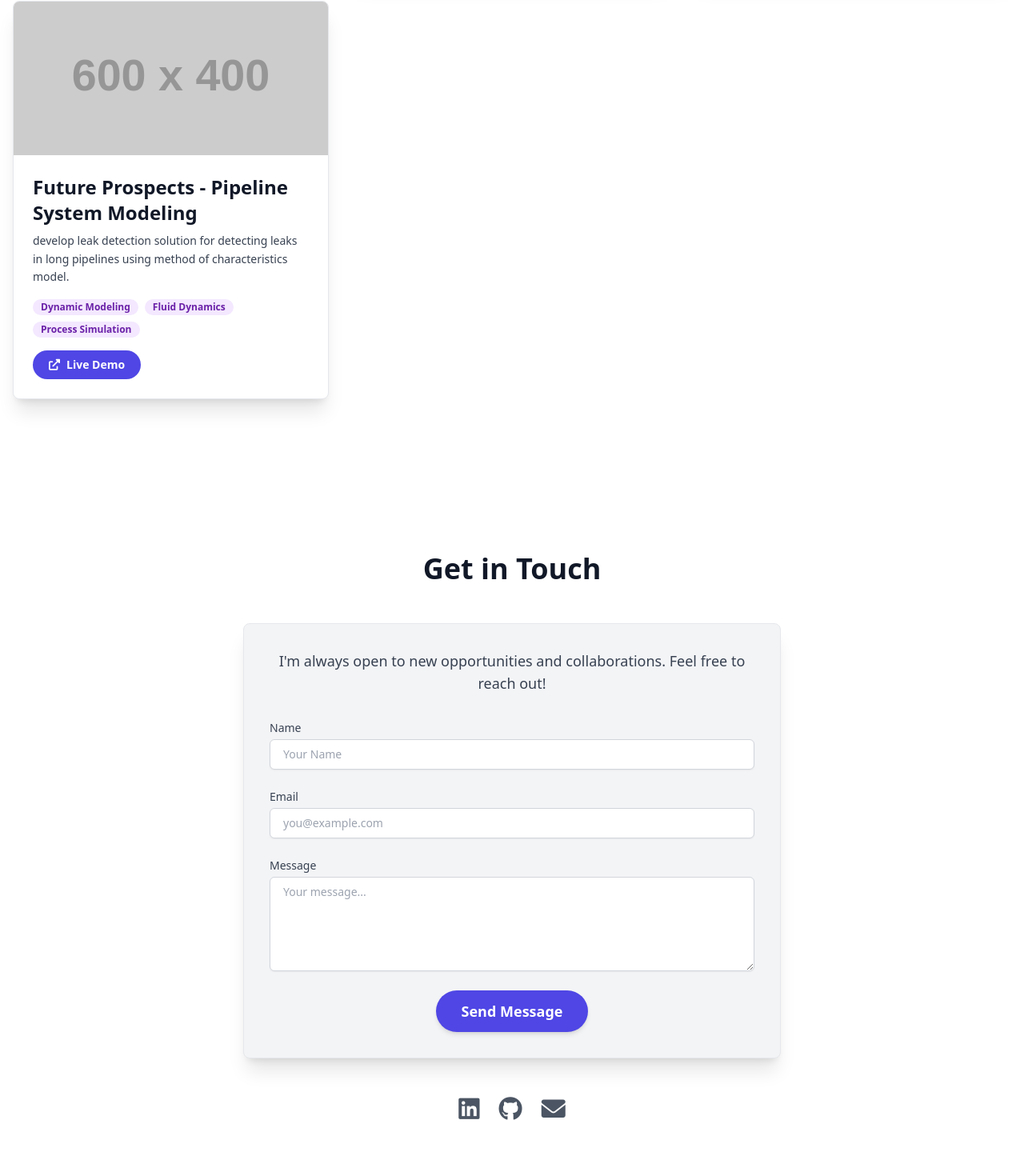
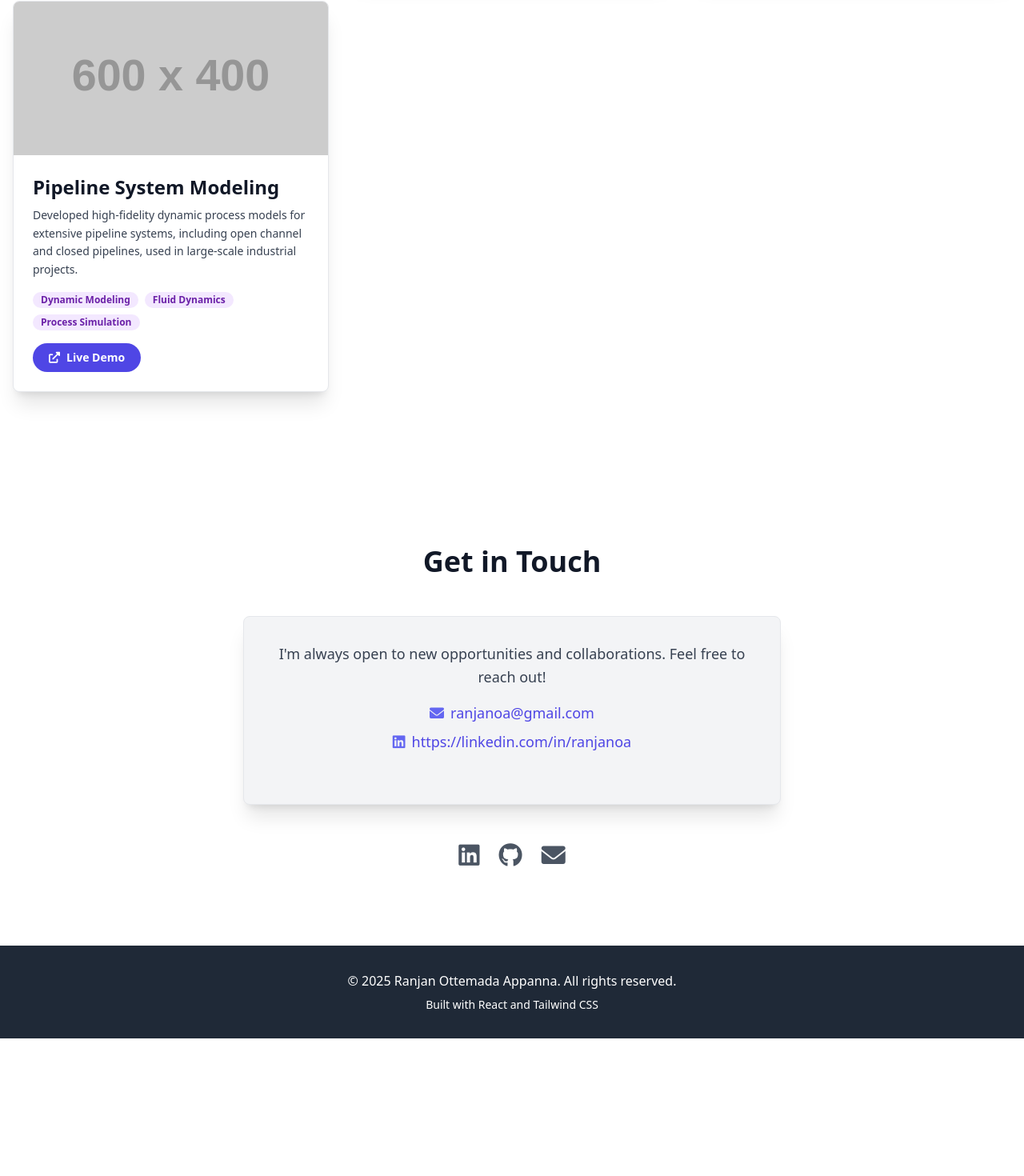
Before and after one commit to ranjanoa/Static-Portfolio, a React (Create React App) app: page / in a window 1280 px wide. Shown: the part 5959-7429 px from the top of the page at 80% size. After the commit the page ends 7257 px from the top, so only its background shows below. Built offline with nearby package versions, Linux system fonts and the light colour scheme.

Commit message:
updated contact information

```diff
--- a/package.json
+++ b/package.json
@@ -2,7 +2,6 @@
   "name": "ranjan-portfolio",
   "version": "0.1.0",
   "private": true,
-  //"homepage": "https://github.com/ranjanoa/Static-Portfolio",
   "dependencies": {
     "html2canvas": "^1.4.1",
     "jspdf": "^3.0.1",
--- a/src/App.js
+++ b/src/App.js
@@ -96,8 +96,8 @@ function App() {
       },
       {
         id: 'proj2',
-        title: 'Process Simulation Platform- Prototype', // Updated title
-        description: 'Revolutionizing Industrial Process Simulation – A Powerful Web-Based Platform 🚀 Bringing Advanced Simulation to Everyone, Work in progress.', // Updated description
+        title: 'Process Simulation Platform', // Updated title
+        description: 'Revolutionizing Industrial Process Simulation – A Powerful Web-Based Platform 🚀 Bringing Advanced Simulation to Everyone.', // Updated description
         thumbnail: 'https://drive.google.com/thumbnail?id=1hZKBStYP4MBcdPRtDl8FPQr37eanyM_Z&sz=w600', // New thumbnail for this project
         liveLink: 'https://testranjansim.vercel.app/', // UPDATED LIVE LINK
         githubLink: null, // GitHub link removed
@@ -114,8 +114,8 @@ function App() {
       },
       {
         id: 'proj4',
-        title: ' Future Prospects - Pipeline System Modeling',
-        description: 'develop leak detection solution for detecting leaks in long pipelines using method of characteristics model.',
+        title: 'Pipeline System Modeling',
+        description: 'Developed high-fidelity dynamic process models for extensive pipeline systems, including open channel and closed pipelines, used in large-scale industrial projects.',
         thumbnail: 'https://placehold.co/600x400/F59E0B/ffffff?text=Pipeline+Modeling',
         liveLink: '#',
         githubLink: null, // GitHub link removed
@@ -369,53 +369,24 @@ function App() {
         <section id="contact" className="py-16 md:py-24 bg-white">
           <div className="container mx-auto px-4">
             <h2 className="text-4xl font-bold text-center text-gray-900 mb-12">Get in Touch</h2>
-            <div className="max-w-2xl mx-auto bg-gray-100 p-8 rounded-lg shadow-xl border border-gray-200">
-              <p className="text-center text-lg text-gray-700 mb-8">
+            <div className="max-w-2xl mx-auto bg-gray-100 p-8 rounded-lg shadow-xl text-center border border-gray-200">
+              <p className="text-lg text-gray-700 leading-relaxed mb-4">
                 I'm always open to new opportunities and collaborations. Feel free to reach out!
               </p>
-              <form className="space-y-6">
-                <div>
-                  <label htmlFor="contact-name" className="block text-sm font-medium text-gray-700 mb-1">Name</label>
-                  <input
-                    type="text"
-                    id="contact-name"
-                    name="name"
-                    className="mt-1 block w-full px-4 py-2 border border-gray-300 rounded-md shadow-sm focus:ring-indigo-500 focus:border-indigo-500 sm:text-sm"
-                    placeholder="Your Name"
-                    required
-                  />
-                </div>
-                <div>
-                  <label htmlFor="contact-email-form" className="block text-sm font-medium text-gray-700 mb-1">Email</label>
-                  <input
-                    type="email"
-                    id="contact-email-form"
-                    name="email"
-                    className="mt-1 block w-full px-4 py-2 border border-gray-300 rounded-md shadow-sm focus:ring-indigo-500 focus:border-indigo-500 sm:text-sm"
-                    placeholder="you@example.com"
-                    required
-                  />
-                </div>
-                <div>
-                  <label htmlFor="contact-message" className="block text-sm font-medium text-gray-700 mb-1">Message</label>
-                  <textarea
-                    id="contact-message"
-                    name="message"
-                    rows="5"
-                    className="mt-1 block w-full px-4 py-2 border border-gray-300 rounded-md shadow-sm focus:ring-indigo-500 focus:border-indigo-500 sm:text-sm"
-                    placeholder="Your message..."
-                    required
-                  ></textarea>
-                </div>
-                <div className="text-center">
-                  <button
-                    type="submit"
-                    className="bg-indigo-600 text-white px-8 py-3 rounded-full text-lg font-semibold hover:bg-indigo-700 transition duration-300 transform hover:scale-105 shadow-md"
-                  >
-                    Send Message
-                  </button>
-                </div>
-              </form>
+              <div className="space-y-2 mb-8">
+                <p className="text-gray-800 text-lg">
+                  <i className="fas fa-envelope text-indigo-500 mr-2"></i>
+                  <a href={`mailto:${portfolioData.contactEmail}`} className="text-indigo-600 hover:underline">
+                    {portfolioData.contactEmail}
+                  </a>
+                </p>
+                <p className="text-gray-800 text-lg">
+                  <i className="fab fa-linkedin text-indigo-500 mr-2"></i>
+                  <a href={portfolioData.linkedinUrl} target="_blank" rel="noopener noreferrer" className="text-indigo-600 hover:underline">
+                    {portfolioData.linkedinUrl}
+                  </a>
+                </p>
+              </div>
             </div>
             <div className="flex justify-center space-x-6 mt-12 text-gray-600">
               <a href={portfolioData.linkedinUrl} target="_blank" rel="noopener noreferrer" className="hover:text-indigo-600 transition duration-300">
```
Also changed, not shown: 5 other files (tests, documents, lock files or other folders).
